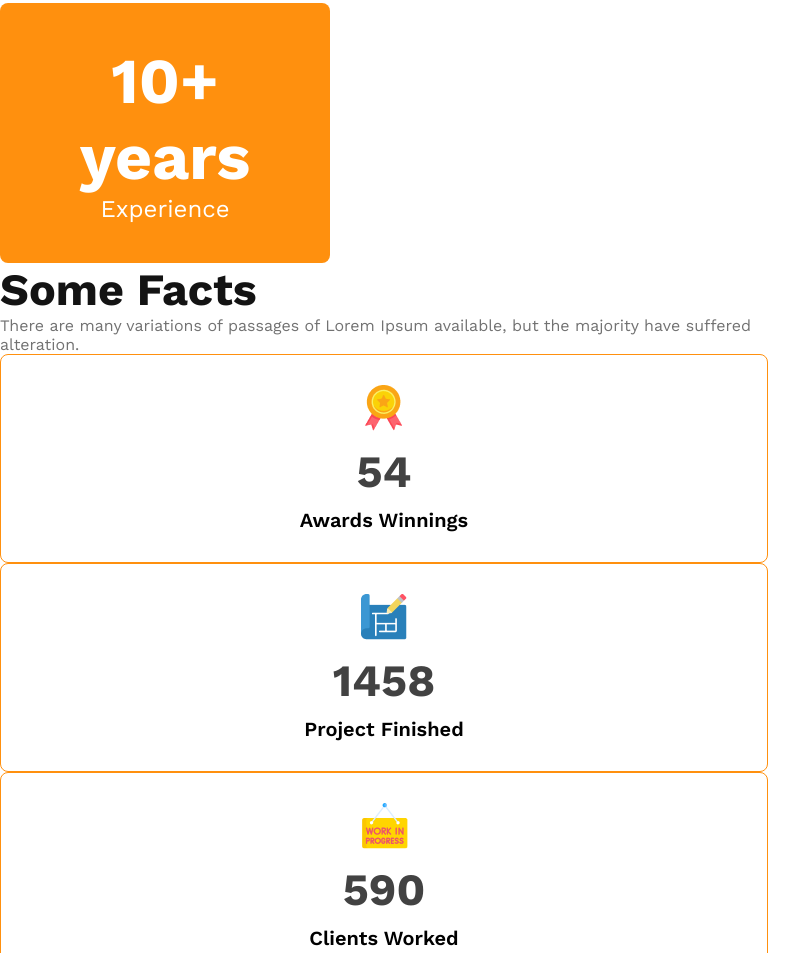
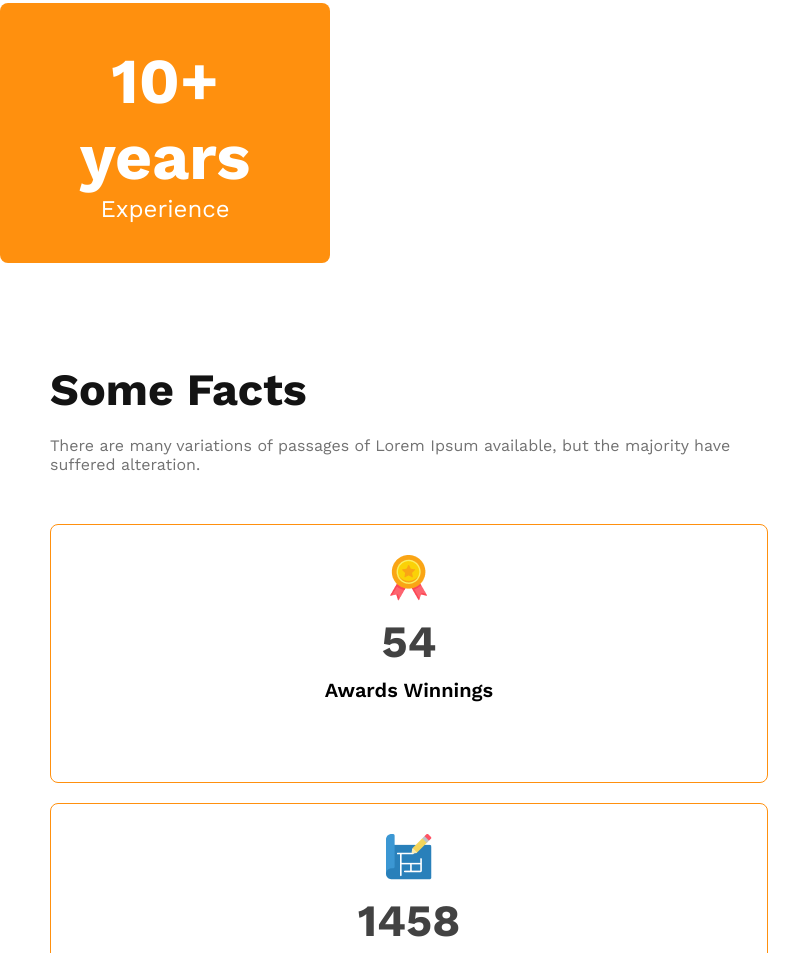
Before and after one commit to monirme12/g3-architect-web, a plain HTML site: page index.html in a window 768 px wide. Shown: the part 4359-5312 px from the top of the page, 791 px wide, since content can reach past the window. Drawn offline with nearby package versions, Linux system fonts and the light colour scheme.

Commit message:
all edited finally

```diff
--- a/styles/architect.css
+++ b/styles/architect.css
@@ -97,10 +97,19 @@ main {
   color: #ff900e;
   font-weight: 700;
 }
-
+.facts {
+  margin-left: 50px;
+}
 .facts-card-container {
   display: flex;
   justify-content: space-around;
+}
+.facts .section-title {
+  margin-top: 100px;
+  margin-bottom: 20px;
+}
+.facts p {
+  margin-bottom: 50px;
 }
 .facts-card-container .card-title {
   font-size: 1.25rem;
@@ -152,7 +161,6 @@ main {
 .feature-image img {
   height: 90%;
   margin-left: 90px;
-  margin-right: 100px;
 }
 .ten-year-batch {
   border-radius: 8px;
@@ -226,10 +234,12 @@ footer {
   .features {
     flex-direction: column;
   }
+  .facts-card-container {
+    gap: 20px;
+  }
   .feature-image img {
     width: 90%;
     margin-left: 0px;
-    align-items: center;
   }
   .teams-img-container {
     grid-template-columns: 1fr;
```
